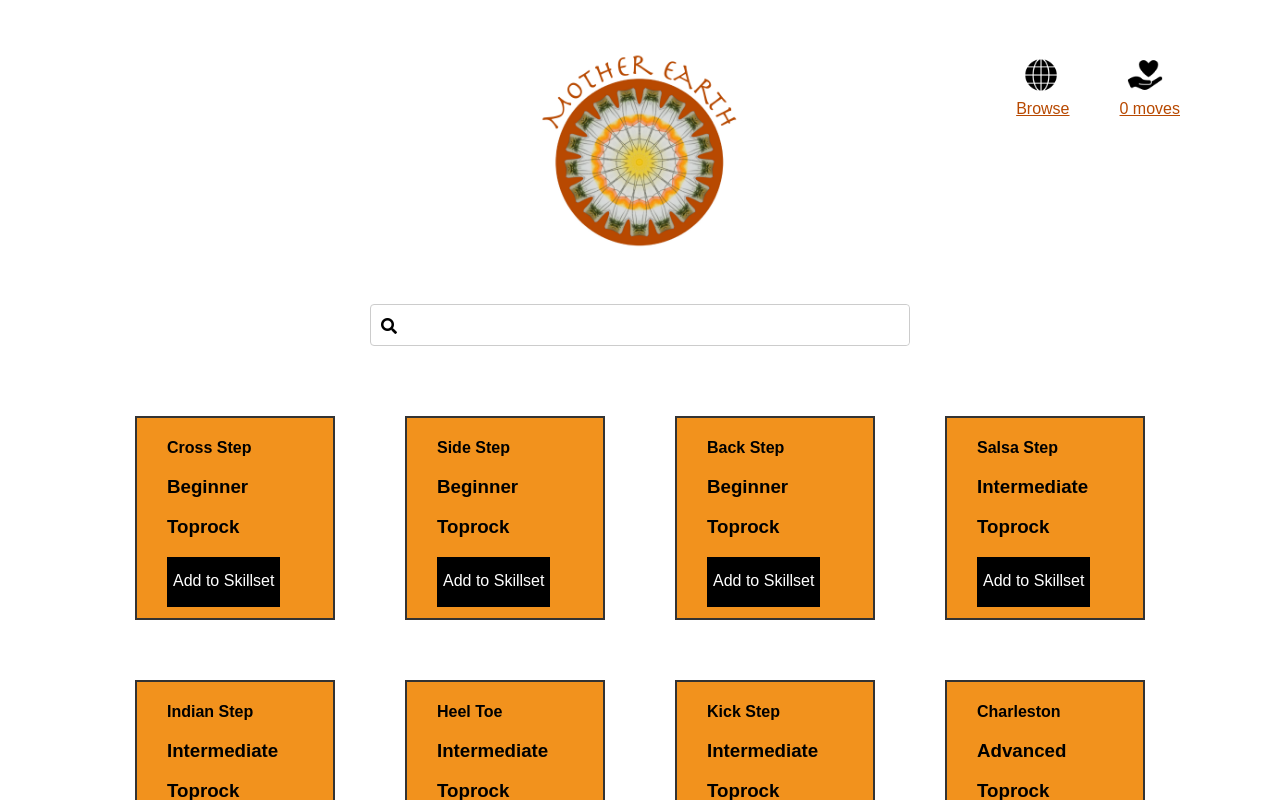
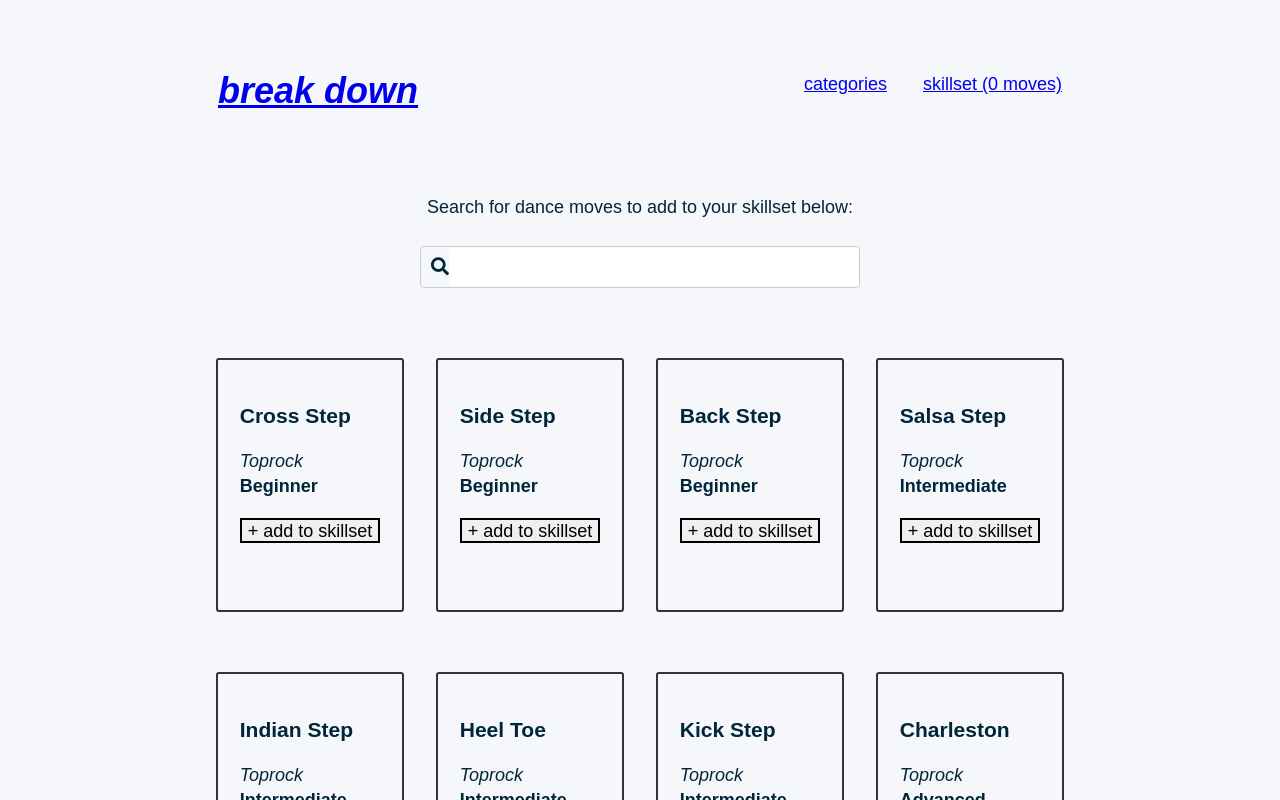
Before and after one commit to paulrsvg/break-down-app, a Vue app: page / in a window 1280 px wide. Shown: the top 800 px of the page. Built offline with nearby package versions, Linux system fonts and the light colour scheme.

Commit message:
adding better formatting mostly

```diff
--- a/src/App.vue
+++ b/src/App.vue
@@ -3,20 +3,20 @@
   <div id="menu">
     <div id="brand">
       <router-link to="/">
-        <img src="/images/logo.png">
+        <div class="menu-item">
+          <h1><em>break down</em></h1>
+        </div>
       </router-link>
     </div>
     <div id="side">
       <router-link to="/browse">
-        <div class="menu-item browse">
-          <img src="/images/globe.png">
-          <p>Browse</p>
+        <div class="menu-item">
+          <p>categories</p>
         </div>
       </router-link>
       <router-link to="/skillset">
         <div class="menu-item">
-          <img src="/images/love.png">
-          <p>{{this.$root.$data.skillset.length}} moves</p>
+          <p>skillset ({{this.$root.$data.skillset.length}} moves)</p>
         </div>
       </router-link>
     </div>
@@ -38,26 +38,31 @@
 }
 
 body {
-  margin: 50px 100px;
+    font-family: 'Karla', sans-serif;
+    background-color: #f5f7fa; /*find a nice tan??*/
+    max-width: 50em;
+    margin: 2em auto; /*maybe not auto? hmm*/
+    line-height:1.4em;
+    font-size:18px;
+    color: #002639;  /*   an almost black */
+    padding:0 10px;
 
 }
 
 #menu {
   display: grid;
-  grid-template-columns: 1fr 1fr 1fr;
+  grid-template-columns: 1fr 1fr;
   grid-column-gap: 5px;
-  grid-template-areas: "none brand side";
+  grid-template-areas: "brand side";
   margin-bottom: 50px;
 }
 
-#menu a {
-  color: #B84901;
-}
+
 
 #brand {
   grid-area: brand;
   display: flex;
-  justify-content: center;
+  /* justify-content: center; */
 }
 
 #brand img {
@@ -70,20 +75,13 @@ body {
   justify-content: flex-end;
 }
 
-#side img {
-  width: 50px;
-}
+
 
 .menu-item {
   display: flex;
   flex-direction: column;
+  margin: 1em;
 }
 
-.menu-item p {
-  margin: 0px;
-}
 
-.browse {
-  margin-right: 50px;
-}
 </style>
--- a/src/components/MoveList.vue
+++ b/src/components/MoveList.vue
@@ -3,14 +3,13 @@
   <div class="moves">
     <div class="move" v-for="move in moves" :key="move.id">
       <div class="info">
-        <h1>{{move.name}}</h1>
-        <h3>{{move.difficulty}}</h3>
-        <h3>{{move.category}}</h3>
-
-        <button class="auto" @click="addMove(move)">Add to Skillset</button>
+        <h3>{{move.name}}</h3>
+        <p>
+          <em>{{move.category}}</em><br>
+          <strong>{{move.difficulty}}</strong>
+        </p>
+        <button class="auto" @click="addMove(move)">+ add to skillset</button>
       </div>
-
-
     </div>
   </div>
 </div>
@@ -24,6 +23,7 @@ export default {
   },
   methods: {
     addMove(name) {
+      if(!this.$root.$data.skillset.includes(name)) //check if already in array (only allow one of each move)
       this.$root.$data.skillset.push(name);
     }
   }
@@ -35,9 +35,10 @@ export default {
 <style scoped>
 /* scoped styles only affect this component */
 .wrapper {
+  /* max-width: 50em; */
   display: flex;
   align-items: center;
-  justify-content: center;
+  /* justify-content: center; */
 }
 
 .moves {
@@ -50,53 +51,22 @@ export default {
 .move {
   margin: 10px;
   margin-top: 50px;
-  width: 200px;
+  /* width: 250px; */
   border: 2px solid #333;
+  border-radius: 3px;
 }
 
-/* .move img {
-  border: 2px solid #333;
+.info {
+  /* background: #F2921D; */
+  padding: 22px;
   height: 250px;
-  width: 200px;
-  object-fit: cover;
-} */
-
-/* .move .image {
-  display: flex;
-  justify-content: center;
-  margin-bottom: 5px;
-} */
-
-.info {
-  background: #F2921D;
-  color: #000;
-  padding: 10px 30px;
-  height: 200px;
-}
-
-.info h1 {
-  font-size: 16px;
-}
-
-.info h2 {
-  font-size: 14px;
-}
-
-.info p {
-  margin: 0px;
-  font-size: 10px;
-}
-
-
-.price {
-  display: flex;
 }
 
 button {
-  height: 50px;
-  background: #000;
-  color: white;
-  border: none;
+  height: 25px;
+  /* background: #000; */
+  /* color: white; */
+  border: 2px solid black;
 }
 
 .auto {
--- a/src/mock-data.js
+++ b/src/mock-data.js
@@ -161,7 +161,7 @@ let mock = [{
   },
   {
     id: 27,
-    name: "1 Step/Helicopter/Coffee Grinder",
+    name: "Coffee Grinder",
     category: "Footwork",
     difficulty: "Intermediate"
   },
@@ -290,7 +290,7 @@ let mock = [{
   },
   {
     id: 48,
-    name: "Buddha Spins/Gorillas",
+    name: "Gorillas",
     category: "Power Moves",
     difficulty: "Intermediate"
   },
@@ -340,13 +340,13 @@ let mock = [{
   //freezes L1
   {
     id: 56,
-    name: "L Freeze",
+    name: "Nike Freeze",
     category: "Freezes",
     difficulty: "Beginner"
   },
   {
     id: 57,
-    name: "Y Freeze",
+    name: "Baby Freeze",
     category: "Freezes",
     difficulty: "Beginner"
   },
@@ -537,13 +537,13 @@ let mock = [{
   //drop L3
   {
     id: 88,
-    name: "Valdez/Monkey Flip",
+    name: "Monkey Flip",
     category: "Drops",
     difficulty: "Advanced"
   },
   {
     id: 89,
-    name: "Rubberbands/Kip-up",
+    name: "Rubberbands",
     category: "Drops",
     difficulty: "Advanced"
   },
--- a/src/views/Home.vue
+++ b/src/views/Home.vue
@@ -2,10 +2,12 @@
 
 <template>
 <div>
+  <span class = "wrapper">Search for dance moves to add to your skillset below:</span><br>
   <div class="wrapper">
+
     <div class="search">
       <form class="pure-form">
-        <i class="fas fa-search"></i><input v-model="searchText" />
+        <i class="fas fa-search search-icon"></i><input v-model="searchText" />
       </form>
     </div>
   </div>
@@ -52,7 +54,7 @@ form {
   width: 100%;
 }
 
-i {
+.search-icon {
   display: table-cell;
   padding-left: 10px;
   width: 1px;
--- a/src/views/Skillset.vue
+++ b/src/views/Skillset.vue
@@ -7,12 +7,10 @@
       <p v-if="this.$root.$data.skillset.length === 0">Skillset is empty. Add some moves!</p>
         <div class="move" v-for="move in skillset" :key="move.id">
 
+        <div class="info">
+          <p>{{move.name}} - <em>{{move.category}}</em> | <strong>{{move.difficulty}}</strong></p>
 
-            <img :src="'/images/moves/'+move.image">
-
-        <div class="price">
-            <h2>{{move.name}} - {{move.difficulty}}</h2>
-            <button class="auto" @click="removeMove(move)">Remove</button>
+            <button class="auto" @click="removeMove(move)">- remove</button>
         </div>
         </div>
     </div>
@@ -63,26 +61,16 @@ export default {
 .move {
   margin: 1em;
   width: 500px;
+  border: 2px solid #333;
 }
 
-.move img {
-  border: 2px solid #333;
-  height: 125px;
-  width: 100px;
-  object-fit: cover;
-}
 
-.move .image {
-  display: flex;
-  justify-content: center;
-  margin-bottom: 5px;
-}
 
 .info {
-  background: #F2921D;
-  color: #000;
-  padding: 10px 30px;
-  height: 80px;
+  /* background: #F2921D;
+  color: #000; */
+  padding: 5px;
+  /* height: 90px; */
 }
 
 .info h1 {
@@ -93,21 +81,14 @@ export default {
   font-size: 14px;
 }
 
-.info p {
-  margin: 0px;
-  font-size: 10px;
-}
 
 
-.price {
-  display: flex;
-}
 
 button {
-  height: 50px;
-  background: #000;
-  color: white;
-  border: none;
+  height: 30px;
+  /* background: #000;
+  color: white; */
+  border: 2px solid black;
 }
 
 .auto {
```
